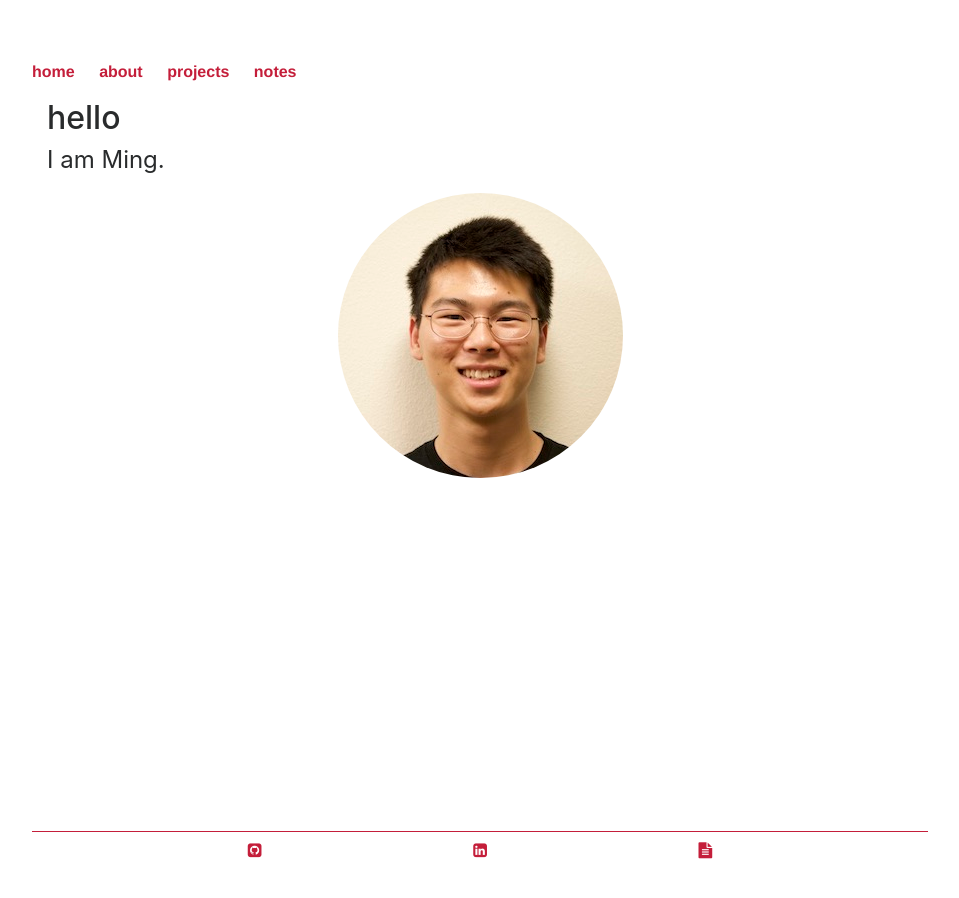
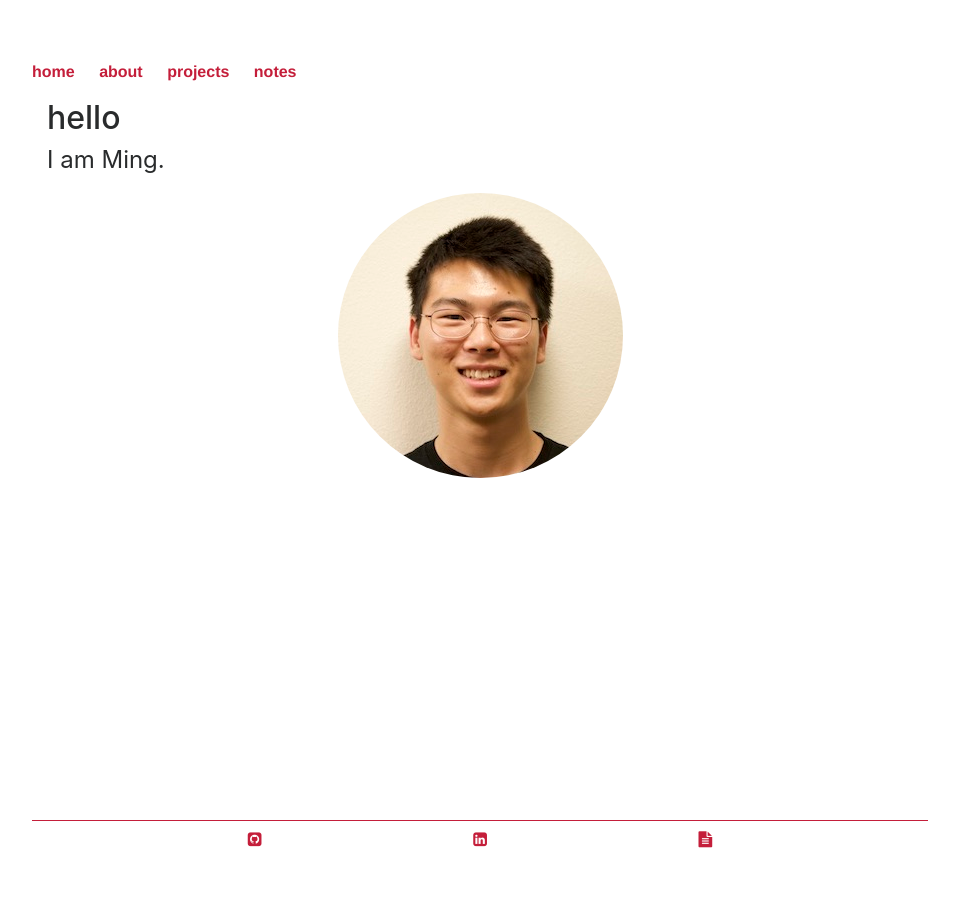
Before and after one commit to mingyli/mingyli.github.io, a Jekyll site: the page built from index.html, in a window 1280 px wide. Shown: the whole page, without its empty margins (160-1119 px from the left). Built offline with Jekyll 4.4.1, drawn with Linux system fonts in a browser that asks for light colours; nearby versions of some CDN libraries.

Commit message:
math script

```diff
--- a/_layouts/default.html
+++ b/_layouts/default.html
@@ -16,7 +16,6 @@
         ga('send', 'pageview');
 
         </script>
-        <script src="https://cdnjs.cloudflare.com/ajax/libs/mathjax/2.7.0/MathJax.js?config=TeX-AMS-MML_HTMLorMML" type="text/javascript"></script>
     </head>
     <body>
         <nav>
--- a/_layouts/project.html
+++ b/_layouts/project.html
@@ -1,6 +1,8 @@
 ---
 layout: default
 ---
+<script src="https://cdnjs.cloudflare.com/ajax/libs/mathjax/2.7.0/MathJax.js?config=TeX-AMS-MML_HTMLorMML" type="text/javascript"></script>
+
 <h2><a href="{{ page.link }}">
   {{ page.title }}
   <!--<i class="fa fa-link" aria-hidden="true"></i>-->
--- a/css/main.css
+++ b/css/main.css
@@ -46,9 +46,8 @@
 }
 footer {
     position: absolute;
-    /*right: 5em;*/
-    bottom: 2em;
-    /*left: 5em;*/
+    bottom: 1em;
+    height: 4em;
     margin: auto;
     width: 70%;
     border-top: 1px solid var(--cardinal);
```
